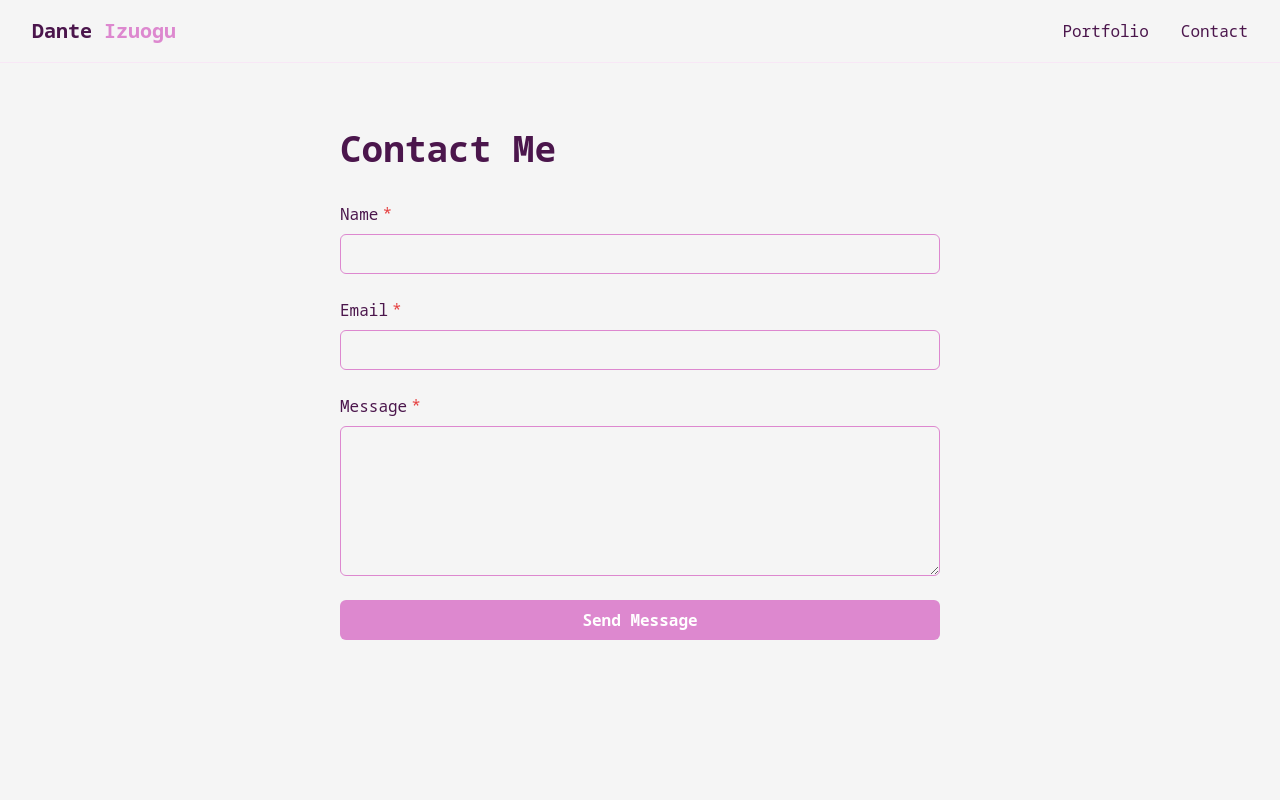
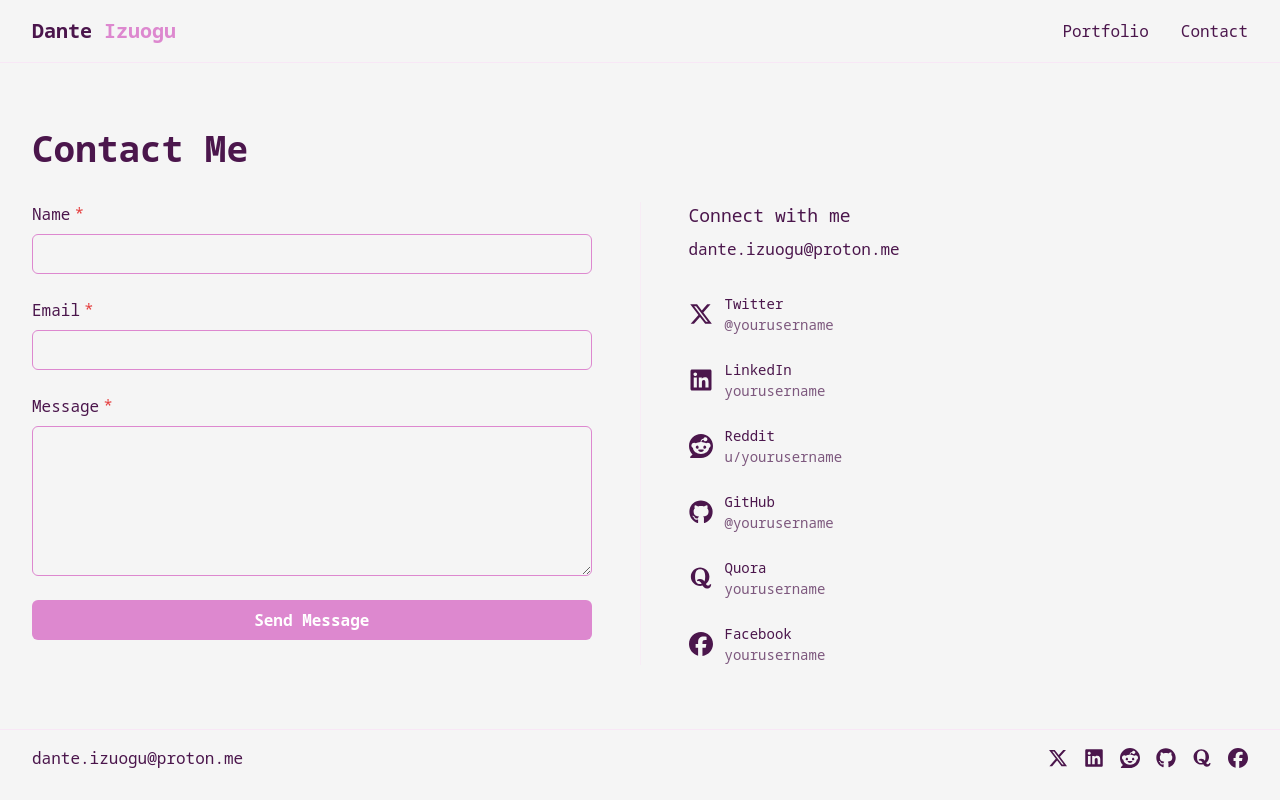
Before and after one commit to Danteizuogu/portfolio-site, a React (Vite) app: page /contact in a window 1280 px wide. Built offline with nearby package versions, Linux system fonts and the light colour scheme.

Commit message:
Contact Page edits

```diff
--- a/package.json
+++ b/package.json
@@ -18,7 +18,7 @@
     "framer-motion": "^11.0.5",
     "react": "^18.2.0",
     "react-dom": "^18.2.0",
-    "react-icons": "^5.0.1",
+    "react-icons": "^5.5.0",
     "react-router-dom": "^6.22.1"
   },
   "devDependencies": {
--- a/src/App.tsx
+++ b/src/App.tsx
@@ -1,6 +1,7 @@
 import { Box } from '@chakra-ui/react'
 import { Routes, Route } from 'react-router-dom'
 import Navbar from './components/Navbar'
+import Footer from './components/Footer'
 import Home from './pages/Home'
 import Portfolio from './pages/Portfolio'
 import Contact from './pages/Contact'
@@ -16,6 +17,7 @@ function App() {
           <Route path="/contact" element={<Contact />} />
         </Routes>
       </Box>
+      <Footer />
     </Box>
   )
 }
--- /dev/null
+++ b/src/components/Footer.tsx
@@ -0,0 +1,46 @@
+import { Box, Flex, HStack, Link, Text } from '@chakra-ui/react'
+import { FaXTwitter, FaLinkedin, FaReddit, FaGithub, FaQuora, FaFacebook } from 'react-icons/fa6'
+
+const Footer = () => {
+  const socialLinks = [
+    { icon: FaXTwitter, url: 'https://twitter.com/yourusername', label: 'Twitter' },
+    { icon: FaLinkedin, url: 'https://linkedin.com/in/yourusername', label: 'LinkedIn' },
+    { icon: FaReddit, url: 'https://reddit.com/user/yourusername', label: 'Reddit' },
+    { icon: FaGithub, url: 'https://github.com/yourusername', label: 'GitHub' },
+    { icon: FaQuora, url: 'https://quora.com/profile/yourusername', label: 'Quora' },
+    { icon: FaFacebook, url: 'https://facebook.com/yourusername', label: 'Facebook' }
+  ]
+
+  return (
+    <Box
+      as="footer"
+      bg="brand.white"
+      px={8}
+      py={4}
+      borderTop="1px"
+      borderColor="brand.light"
+    >
+      <Flex align="center" justify="space-between">
+        <Text color="brand.dark">
+          dante.izuogu@proton.me
+        </Text>
+        <HStack spacing={4}>
+          {socialLinks.map((social) => (
+            <Link
+              key={social.label}
+              href={social.url}
+              target="_blank"
+              rel="noopener noreferrer"
+              color="brand.dark"
+              _hover={{ color: 'brand.medium' }}
+            >
+              <social.icon size={20} />
+            </Link>
+          ))}
+        </HStack>
+      </Flex>
+    </Box>
+  )
+}
+
+export default Footer
--- /dev/null
+++ b/src/components/ProjectPanel.tsx
@@ -0,0 +1,99 @@
+import { Box, Text, VStack, Link } from '@chakra-ui/react'
+
+interface ProjectPanelProps {
+  imageUrl: string
+  projectName: string
+  releaseDate: string
+  projectLink?: string  // URL to live project
+  githubLink?: string   // URL to GitHub repository
+}
+
+const ProjectPanel = ({
+  imageUrl,
+  projectName,
+  releaseDate,
+  projectLink,
+  githubLink
+}: ProjectPanelProps) => {
+  return (
+    <Box
+      position="relative"
+      width="100%"
+      height="300px"
+      overflow="hidden"
+      borderRadius="md"
+      cursor="pointer"
+      transition="all 0.3s ease"
+    >
+      {/* Project Image */}
+      <Box
+        as="img"
+        src={imageUrl}
+        alt={projectName}
+        width="100%"
+        height="100%"
+        objectFit="cover"
+      />
+
+      {/* Overlay */}
+      <Box
+        position="absolute"
+        top="0"
+        left="0"
+        width="100%"
+        height="100%"
+        bg="brand.dark"
+        opacity="0"
+        transition="opacity 0.3s ease"
+        _hover={{
+          opacity: 0.9
+        }}
+      >
+        {/* Content */}
+        <VStack
+          position="absolute"
+          top="50%"
+          left="50%"
+          transform="translate(-50%, -50%)"
+          color="white"
+          textAlign="center"
+          spacing={2}
+        >
+          <Text fontSize="2xl" fontWeight="bold">
+            {projectName}
+          </Text>
+          <Text fontSize="md">
+            Released: {releaseDate}
+          </Text>
+          {/* Links */}
+          <VStack spacing={2} mt={4}>
+            {projectLink && (
+              <Link
+                href={projectLink}
+                target="_blank"
+                rel="noopener noreferrer"
+                color="white"
+                _hover={{ color: 'brand.medium' }}
+              >
+                View Live
+              </Link>
+            )}
+            {githubLink && (
+              <Link
+                href={githubLink}
+                target="_blank"
+                rel="noopener noreferrer"
+                color="white"
+                _hover={{ color: 'brand.medium' }}
+              >
+                View Code
+              </Link>
+            )}
+          </VStack>
+        </VStack>
+      </Box>
+    </Box>
+  )
+}
+
+export default ProjectPanel
--- a/src/pages/Contact.tsx
+++ b/src/pages/Contact.tsx
@@ -1,5 +1,6 @@
 import { useState } from 'react'
-import { Box, Heading, Text, VStack, Input, Textarea, Button, useToast, FormControl, FormLabel, FormErrorMessage } from '@chakra-ui/react'
+import { Box, Heading, VStack, Input, Textarea, Button, useToast, FormControl, FormLabel, FormErrorMessage, Grid, GridItem, Text, Divider, HStack, Link } from '@chakra-ui/react'
+import { FaXTwitter, FaLinkedin, FaReddit, FaGithub, FaQuora, FaFacebook } from 'react-icons/fa6'
 import emailjs from '@emailjs/browser'
 
 const Contact = () => {
@@ -104,10 +105,22 @@ const Contact = () => {
     }
   }
 
+  const socialLinks = [
+    { icon: FaXTwitter, url: 'https://twitter.com/yourusername', label: 'Twitter', username: '@yourusername' },
+    { icon: FaLinkedin, url: 'https://linkedin.com/in/yourusername', label: 'LinkedIn', username: 'yourusername' },
+    { icon: FaReddit, url: 'https://reddit.com/user/yourusername', label: 'Reddit', username: 'u/yourusername' },
+    { icon: FaGithub, url: 'https://github.com/yourusername', label: 'GitHub', username: '@yourusername' },
+    { icon: FaQuora, url: 'https://quora.com/profile/yourusername', label: 'Quora', username: 'yourusername' },
+    { icon: FaFacebook, url: 'https://facebook.com/yourusername', label: 'Facebook', username: 'yourusername' }
+  ]
+
   return (
-    <Box maxW="600px" mx="auto" py={8}>
+    <Box py={8}>
       <Heading color="brand.dark" mb={8}>Contact Me</Heading>
 
+      <Grid templateColumns={{ base: '1fr', md: '1fr 1px 1fr' }} gap={12}>
+        {/* Contact Form */}
+        <GridItem>
           <form onSubmit={handleSubmit}>
             <VStack spacing={6}>
               <FormControl isRequired isInvalid={!!errors.name}>
@@ -169,6 +182,52 @@ const Contact = () => {
               </Button>
             </VStack>
           </form>
+        </GridItem>
+
+        {/* Divider */}
+        <GridItem>
+          <Divider orientation="vertical" borderColor="brand.light" />
+        </GridItem>
+
+        {/* Social Links */}
+        <GridItem>
+          <VStack spacing={8} align="start">
+            <Box>
+              <Text fontSize="lg" fontWeight="medium" mb={2}>Connect with me</Text>
+              <Text color="brand.dark" fontSize="md">
+                dante.izuogu@proton.me
+              </Text>
+            </Box>
+
+            <VStack spacing={6} align="start" w="100%">
+              {socialLinks.map((social) => (
+                <Link
+                  key={social.label}
+                  href={social.url}
+                  target="_blank"
+                  rel="noopener noreferrer"
+                  color="brand.dark"
+                  _hover={{ color: 'brand.medium' }}
+                  display="flex"
+                  alignItems="center"
+                  gap={3}
+                  textDecoration="none"
+                >
+                  <social.icon size={24} />
+                  <Box>
+                    <Text fontSize="sm" color="brand.dark" fontWeight="medium">
+                      {social.label}
+                    </Text>
+                    <Text fontSize="sm" color="brand.dark" opacity={0.7}>
+                      {social.username}
+                    </Text>
+                  </Box>
+                </Link>
+              ))}
+            </VStack>
+          </VStack>
+        </GridItem>
+      </Grid>
     </Box>
   )
 }
```
Also changed, not shown: public/images.png (added), 1 other file (tests, documents, lock files or other folders). Lines whose indentation alone changed are shown as unchanged.
